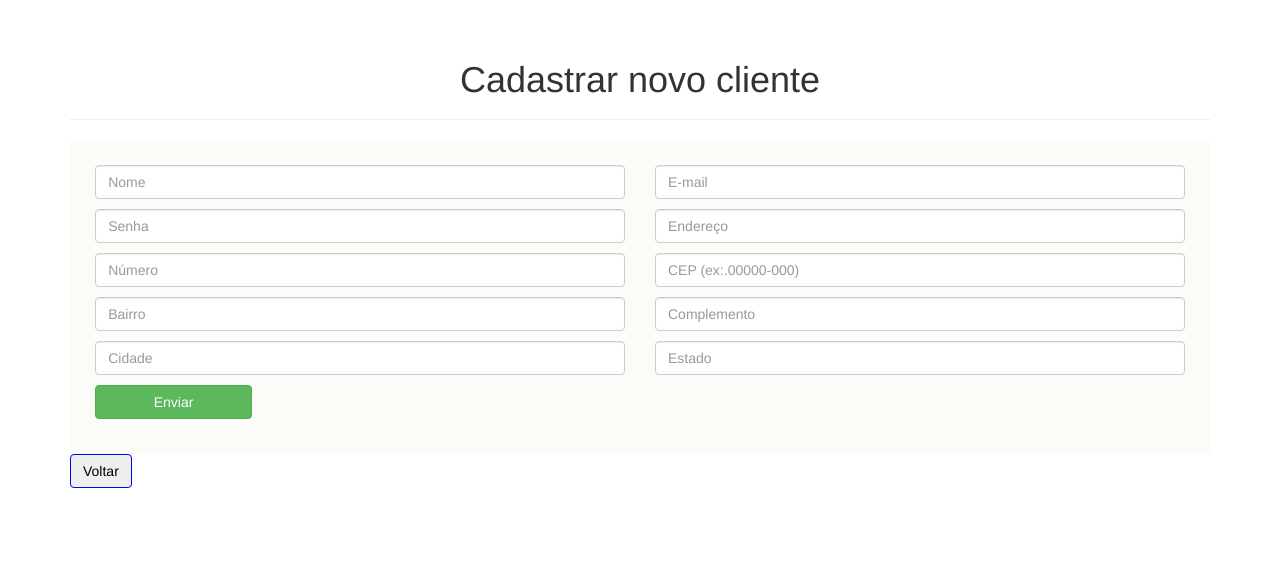
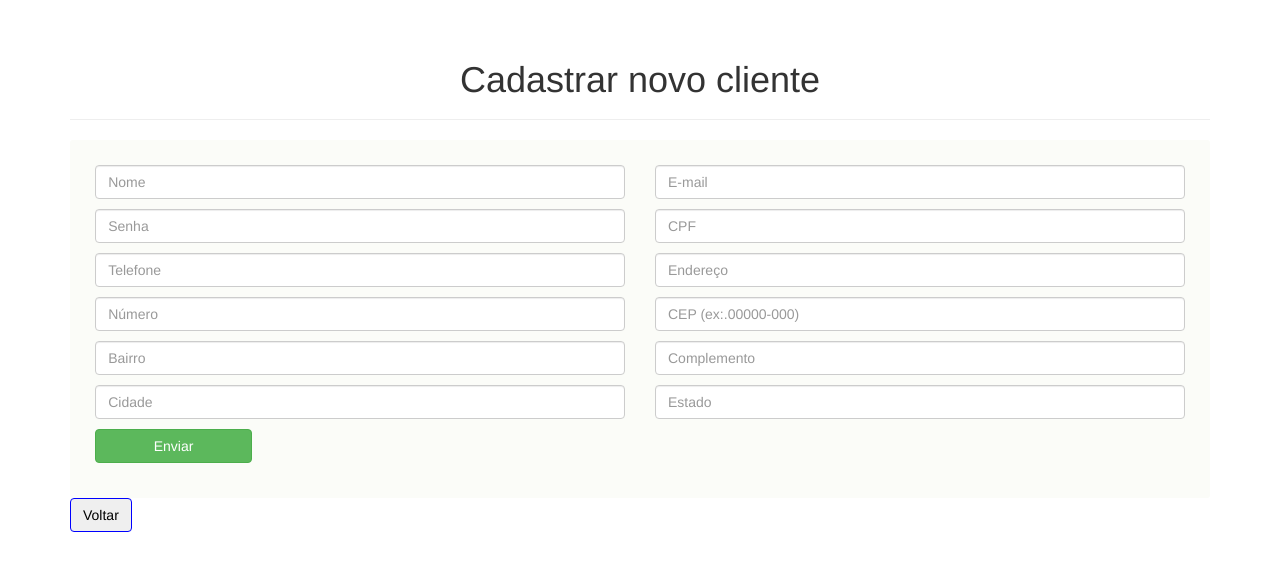
Before and after one commit to RafaIzu/dev_sist_delivery2, a Flask app: page /auth/register in a window 1280 px wide. Shown: the part 52-623 px from the top of the page. Run offline with Flask 2, Linux system fonts and the light colour scheme; some libraries are stand-ins or nearby versions.

Commit message:
adicionando os roles e adicionando mecanismos de validação no formulário de register

```diff
--- a/app/auth/views.py
+++ b/app/auth/views.py
@@ -2,15 +2,14 @@ from flask import render_template, redirect, request, url_for, flash
 from flask_login import login_user, logout_user, login_required, current_user
 from . import auth
 from .forms import ChangeEmailForm, LoginForm, RegistrationForm, ChangePasswordForm, PasswordResetForm, PasswordResetRequestForm
-from ..models import User, Destiny
+from ..models import Role, User, Destiny
 from .. import db
 from ..email import send_email
 
 # codigo abaixo eh um quebra-galho. O certo é usar javascript (que faz tempo que não uso...)
-def validador_cadastro(username, password, email, number,
+def validator_empty_space(username, password, email, cpf, telephone, number,
                        address, zipcode, neighborhood,
                        city, state):
-        print('>>> username: ', username)
         if not username:
             flash('Campo nome não pode ficar vazio!')
             return True
@@ -20,6 +19,12 @@ def validador_cadastro(username, password, email, number,
         elif not email:
             flash('Campo email não pode ficar vazio!')
             return True
+        elif not cpf:
+             flash('Campo cpf não pode ficar vazio!')
+             return True
+        elif not telephone:
+             flash('Campo email não pode ficar vazio!')
+             return True
         elif not number:
             flash('Campo numero não pode ficar vazio!')
             return True
@@ -40,6 +45,25 @@ def validador_cadastro(username, password, email, number,
             return True
         else:
             return False
+
+def validator_already_used(username, email, cpf, telephone):
+    print(">>> FUNCTION CALLED! <<<")
+    print(User.query.filter_by(username=username))
+    print(User.query.filter_by(username=username))
+    if User.query.filter_by(username=username).first():
+        flash('Esse nome já está cadastrado!')
+        return True
+    elif User.query.filter_by(email=email).first():
+        flash('Esse email já está cadastrado!')
+        return True
+    elif User.query.filter_by(cpf=cpf).first():
+        flash('Esse CPF já está cadastrado!')
+        return True
+    elif User.query.filter_by(telephone=telephone).first():
+        flash('Esse telefone já foi cadastrado!')
+        return True
+    else:
+        return False
 
 # @auth.route('/login', methods=['GET', 'POST'])
 # def login():
@@ -89,16 +113,22 @@ def logout():
 def register():
     if request.method == 'POST':
         # esse validate_flag é um quebra-galho. Tentar fazer com javascript
-        validate_flag = validador_cadastro(request.form['username'],
+        validate_flag1 = validator_empty_space(request.form['username'],
                                            request.form['password'],
                                            request.form['email'],
+                                           request.form['cpf'],
+                                           request.form['telephone'],
                                            request.form['number'],
                                            request.form['address'],
                                            request.form['zipcode'],
                                            request.form['neighborhood'],
                                            request.form['city'],
                                            request.form['state'])
-        if validate_flag:
+        validate_flag2 = validator_already_used(request.form['username'],
+                                                request.form['email'],
+                                                request.form['zipcode'],
+                                                request.form['telephone'])
+        if validate_flag1 or validate_flag2:
             print(">>> redirect to register")
             return redirect(url_for('auth.register'))
         # código abaixo é o original. Cuidado para não apaga-lo!
@@ -109,10 +139,14 @@ def register():
                           complement=request.form['complement'],
                           city=request.form['city'],
                           state=request.form['state'])
+        role = Role.query.filter_by(name='admin').first()
         user = User(email=request.form['email'],
                             username=request.form['username'],
                             password=request.form['password'],
-                            destiny=destiny)
+                            cpf = request.form['cpf'],
+                            telephone = request.form['telephone'],
+                            destiny=destiny,
+                            role=role)
         db.session.add(user)
         db.session.commit()
         token = user.generate_confirmation_token()
--- a/app/static/js/main.js
+++ b/app/static/js/main.js
@@ -48,10 +48,13 @@ const cleanInputs = () =>{
     document.getElementById('username').value = ""
     document.getElementById('email').value = ""
     document.getElementById('password').value = ""
+    document.getElementById('cpf').value = ""
+    document.getElementById('telephone').value = ""
     document.getElementById('address').value = ""
     document.getElementById('number').value = ""
     document.getElementById('zipcode').value = ""
     document.getElementById('neighborhood').value = ""
+    document.getElementById('complement').value = ""
     document.getElementById('city').value = ""
     document.getElementById('state').value = ""
     },100)
@@ -59,6 +62,8 @@ const cleanInputs = () =>{
 
 $(document).ready(function(){
     $("#zipcode").mask("00000-000")
+    $("#cpf").mask("000.000.000-00")
+    $("#telephone").mask("(00)00000-0000")
 })
 
 
@@ -70,8 +75,5 @@ document.getElementById('registerForm')
         .addEventListener('submit', cleanInputs)
 
 
-
-
-
 // document.getElementById('userForm')
 //         .addEventListener('submit', denyEmptyInput)
--- a/app/templates/auth/register.html
+++ b/app/templates/auth/register.html
@@ -19,6 +19,12 @@
         </div>
         <div class="col-md-6">
             <input type="password" name="password" id="password" placeholder="Senha" class="form-control">
+        </div>
+        <div class="col-md-6">
+            <input type="text" name="cpf" id="cpf" placeholder="CPF" class="form-control">
+        </div>
+        <div class="col-md-6">
+            <input type="text" name="telephone" id="telephone" placeholder="Telefone" class="form-control">
         </div>
         <div class="col-md-6">
             <input type="text" name="address" id="address" placeholder="Endereço" class="form-control">
--- a/app/templates/user/user.html
+++ b/app/templates/user/user.html
@@ -9,6 +9,7 @@
                 <thead class="thead-dark">
                     <tr>
                         <th scope="col">Nome</th>
+                        <th scope="col">Role</th>
                         <th scope="col">E-mail</th>
                         <th scope="col">Endereço</th>
                         <th scope="col">Número</th>
@@ -25,6 +26,7 @@
                     {% for u in users %}
                     <tr>
                         <td scope="row">{{u.username}}</td>
+                        <td scope="row">{{u.role.name}}</td>
                         <td scope="row">{{u.email}}</td>
                         <td scope="row">{{u.destiny.address}}</td>
                         <td scope="row">{{u.destiny.number}}</td>
--- a/delivery.py
+++ b/delivery.py
@@ -2,7 +2,7 @@ import click
 from flask_migrate import Migrate
 import os
 from app import create_app, db
-from app.models import User, Destiny, Product, Theme
+from app.models import User, Destiny, Product, Theme, Role
 
 
 app = create_app(os.getenv('FLASK_CONFIG') or 'default')
@@ -11,7 +11,8 @@ migrate = Migrate(app, db)
 
 @app.shell_context_processor
 def make_shell_context():
-    return dict(db=db, User=User, Destiny=Destiny, Product=Product, Theme=Theme)
+    return dict(db=db, User=User, Destiny=Destiny,
+                Product=Product, Theme=Theme, Role=Role)
 
 @app.cli.command()
 # @click.argument('test_names', nargs=-1)
```
Also changed, not shown: app/models.py (+10 -0 lines), delivery.sqlite, 2 other files.
